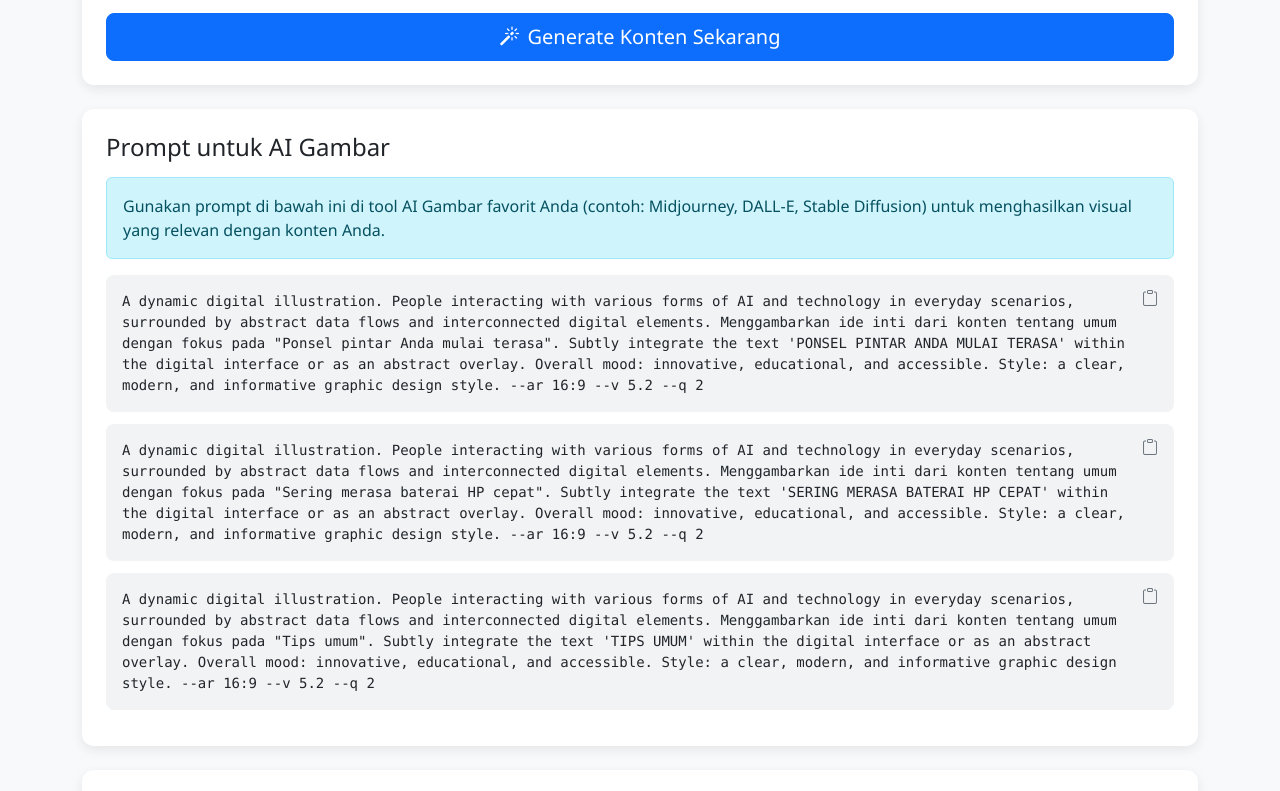
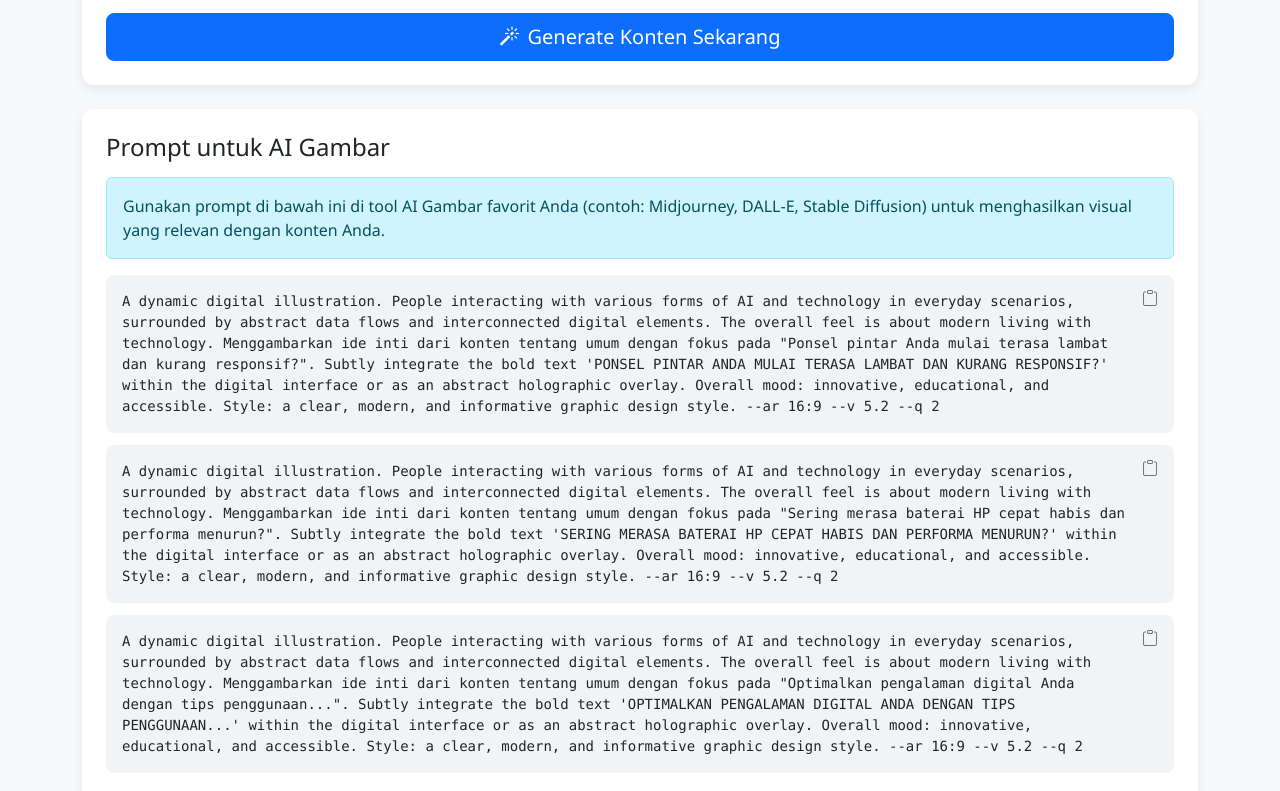
Before and after one commit to Abdulkohar-design/AI-Content-Generatorfacebook, a plain HTML site: page index.html in a window 1280 px wide. Shown: the part 1077-1868 px from the top of the page. Drawn offline with nearby package versions, Linux system fonts and the light colour scheme.

Commit message:
Update index.html

```diff
--- a/index.html
+++ b/index.html
@@ -1156,91 +1156,119 @@
             // --- Image Prompt Generation ---
             function buildImagePromptFromContent(content, topic, keywords, format = 'thread') {
                 let mainTextForImage = '';
-                let visualThemeModifier = ''; // Untuk memodifikasi tema visual dasar
-                let specificTextOverlay = ''; // Untuk teks yang muncul di gambar, jika ada
-
-                // 1. Dapatkan inti teks yang lebih ringkas
+                let visualThemeModifier = '';
+                let specificTextOverlay = ''; // For text hardcoded for a specific topic (e.g., 'PEMBELAJARAN JARAK JAUH')
+
+                // 1. Get a concise and representative core text
+                // Prioritize the hook/title/first sentence as they are designed to summarize
                 if (format === 'thread') {
-                    const keywordsInHook = [
-                        "produktivitas", "kerja", "bisnis", "freelance", "efektif", "hemat waktu",
-                        "belajar", "pendidikan", "tutorial", "skill", "teknologi", "AI", "ChatGPT", "gambar", "video",
-                        "tips", "cara", "panduan", "strategi", "optimasi", "pemula"
-                    ];
-
-                    let foundKeywordPhrase = '';
-                    // Mencari frasa yang lebih relevan
-                    if (content.toLowerCase().includes('mengoptimalkan produktivitas')) foundKeywordPhrase = 'Optimalisasi Produktivitas';
-                    else if (content.toLowerCase().includes('pemanfaatan video')) foundKeywordPhrase = 'Pemanfaatan Video Profesional';
-                    else if (content.toLowerCase().includes('tingkatkan potensi ai')) foundKeywordPhrase = 'Tingkatkan Potensi AI';
-                    else if (content.toLowerCase().includes('rahasia ai gambar')) foundKeywordPhrase = 'Rahasia AI Gambar';
-                    else if (content.toLowerCase().includes('manfaatkan chatgpt')) foundKeywordPhrase = 'Manfaatkan ChatGPT';
-                    else if (content.toLowerCase().includes('teknologi terbaru')) foundKeywordPhrase = 'Teknologi Terbaru';
-                    else if (content.toLowerCase().includes('ai dalam kehidupan')) foundKeywordPhrase = 'AI dalam Kehidupan';
-                    else {
-                        // Fallback: cari keyword tunggal atau ambil beberapa kata pertama
-                        let foundKeyword = keywordsInHook.find(kw => content.toLowerCase().includes(kw));
-                        if (foundKeyword) {
-                            foundKeywordPhrase = `${foundKeyword.charAt(0).toUpperCase() + foundKeyword.slice(1)} ${topic}`;
+                    // Start with the full hook, then refine it
+                    mainTextForImage = content.trim();
+
+                    // Specific phrases for better image text
+                    if (mainTextForImage.toLowerCase().includes('mengoptimalkan produktivitas di tempat kerja')) {
+                        mainTextForImage = 'Optimalisasi Produktivitas Kerja';
+                    } else if (mainTextForImage.toLowerCase().includes('pemanfaatan video yang efektif')) {
+                        mainTextForImage = 'Video Komunikasi Profesional';
+                    } else if (mainTextForImage.toLowerCase().includes('rahasia ai gambar')) {
+                        mainTextForImage = 'Rahasia AI Gambar';
+                    } else if (mainTextForImage.toLowerCase().includes('manfaatkan chatgpt')) {
+                        mainTextForImage = 'Manfaatkan ChatGPT';
+                    } else if (mainTextForImage.toLowerCase().includes('tingkatkan potensi ai')) {
+                        mainTextForImage = 'Tingkatkan Potensi AI';
+                    } else {
+                        // Fallback: If no specific phrase, try to get the first sentence or a few words
+                        let firstSentenceMatch = mainTextForImage.match(/^([^.!?]+[.!?])/);
+                        if (firstSentenceMatch) {
+                            mainTextForImage = firstSentenceMatch[1].trim();
                         } else {
-                            foundKeywordPhrase = content.split(' ').slice(0, 5).join(' ').trim();
-                            if (foundKeywordPhrase.endsWith('...')) foundKeywordPhrase = foundKeywordPhrase.slice(0, -3);
+                            mainTextForImage = mainTextForImage.split(' ').slice(0, 7).join(' ').trim(); // Take up to 7 words
                         }
                     }
 
-                    mainTextForImage = foundKeywordPhrase;
-                    mainTextForImage = mainTextForImage.replace(/[.,\/#!$%\^&\*;:{}=\-_`~()]/g,"").replace(/\s{2,}/g," ").trim();
+                    // Ensure text is clean and doesn't contain bullet points if it accidentally got one
+                    mainTextForImage = mainTextForImage.replace(/^•\s*/, '').replace(/[.,\/#!$%\^&\*;:{}=\-_`~()]/g,"").replace(/\s{2,}/g," ").trim();
+
+                    // Max length for image text for thread hook (can be slightly longer)
+                    const maxImageTextLength = 60;
+                    if (mainTextForImage.length > maxImageTextLength) {
+                        let tempText = mainTextForImage.substring(0, maxImageTextLength);
+                        let lastSpaceIndex = tempText.lastIndexOf(' ');
+                        if (lastSpaceIndex !== -1 && lastSpaceIndex > maxImageTextLength / 2) {
+                            mainTextForImage = tempText.substring(0, lastSpaceIndex);
+                        } else {
+                            mainTextForImage = tempText;
+                        }
+                        mainTextForImage += '...';
+                    }
                     visualThemeModifier = `Menggambarkan ide inti dari konten tentang ${topic} dengan fokus pada "${mainTextForImage}".`;
 
                 } else if (format === 'blog-outline') {
                     const titleMatch = content.match(/^Judul Blog Post:\s*([^\n]+)/);
                     mainTextForImage = titleMatch ? titleMatch[1].trim() : (content.split('\n')[0] || '').replace('Judul Blog Post:', '').trim();
-                    if (mainTextForImage.length > 30) {
-                        mainTextForImage = mainTextForImage.split(' ').slice(0, 4).join(' ').trim();
+
+                    const maxImageTextLength = 70; // A bit longer for blog titles
+                    if (mainTextForImage.length > maxImageTextLength) {
+                        let tempText = mainTextForImage.substring(0, maxImageTextLength);
+                        let lastSpaceIndex = tempText.lastIndexOf(' ');
+                        if (lastSpaceIndex !== -1 && lastSpaceIndex > maxImageTextLength / 2) {
+                            mainTextForImage = tempText.substring(0, lastSpaceIndex);
+                        } else {
+                            mainTextForImage = tempText;
+                        }
+                        mainTextForImage += '...';
                     }
                     mainTextForImage = mainTextForImage.replace(/[.,\/#!$%\^&\*;:{}=\-_`~()]/g,"").replace(/\s{2,}/g," ").trim();
                     visualThemeModifier = `Menyampaikan konsep utama dari outline berjudul: "${mainTextForImage}".`;
 
                 } else if (format === 'caption') {
-                    mainTextForImage = content.split('. ')[0].trim();
-                    if (mainTextForImage.length > 25) {
-                        mainTextForImage = mainTextForImage.split(' ').slice(0, 3).join(' ').trim();
+                    mainTextForImage = content.split('. ')[0].replace(/^•\s*/, '').trim();
+
+                    const maxImageTextLength = 45; // Shortest for captions
+                    if (mainTextForImage.length > maxImageTextLength) {
+                        let tempText = mainTextForImage.substring(0, maxImageTextLength);
+                        let lastSpaceIndex = tempText.lastIndexOf(' ');
+                        if (lastSpaceIndex !== -1 && lastSpaceIndex > maxImageTextLength / 2) {
+                            mainTextForImage = tempText.substring(0, lastSpaceIndex);
+                        } else {
+                            mainTextForImage = tempText;
+                        }
+                        mainTextForImage += '...';
                     }
                     mainTextForImage = mainTextForImage.replace(/[.,\/#!$%\^&\*;:{}=\-_`~()]/g,"").replace(/\s{2,}/g," ").trim();
                     visualThemeModifier = `Mengilustrasikan pesan kunci dari caption: "${mainTextForImage}".`;
                 }
 
-                // 2. Tentukan gaya visual dasar yang lebih netral atau sesuai topik
+                // 2. Define base visual style, dynamic based on topic
                 let baseVisualDescription = `A digital illustration with glowing interconnected lines and abstract data streams. The scene features diverse people (adults, young adults, children if relevant to topic) actively engaged with technology.`;
 
-                // Kita bisa tambahkan modifikasi visual spesifik berdasarkan topik
                 switch (topic) {
                     case 'pendidikan':
                         baseVisualDescription = `A vibrant, futuristic, and digital illustration. The scene features diverse people (adults and children) actively engaged with glowing laptops, tablets, and smartphones, surrounded by interconnected blue and pink digital lines, circuit patterns, and abstract data streams, symbolizing technology and connectivity in education.`;
-                        specificTextOverlay = `'PEMBELAJARAN JARAK JAUH'`; // Teks ini hanya untuk topik pendidikan
+                        specificTextOverlay = `'PEMBELAJARAN JARAK JAUH'`; // This text only for education topic
                         break;
                     case 'bisnis':
-                        baseVisualDescription = `A sleek, modern digital illustration. Professionals collaborating around a holographic interface, charts, and data visualizations, with abstract business growth elements and network connections.`;
+                        baseVisualDescription = `A sleek, modern digital illustration. Professionals collaborating around a holographic interface, charts, and data visualizations, with abstract business growth elements and network connections. The atmosphere is professional and innovative.`;
                         break;
                     case 'chatgpt':
-                        baseVisualDescription = `A clean, minimalist digital illustration. People interacting with AI chatbots on screens, represented by glowing text bubbles and abstract thought processes, in a futuristic or smart environment.`;
+                        baseVisualDescription = `A clean, minimalist digital illustration. People interacting with AI chatbots on screens, represented by glowing text bubbles and abstract thought processes, in a futuristic or smart environment. Focus on clear interface and communication.`;
                         break;
                     case 'gambar':
-                        baseVisualDescription = `An imaginative digital illustration. People creating art or designs on tablets/laptops, surrounded by flowing digital brushstrokes, evolving shapes, and abstract artistic elements, reflecting AI's role in creative processes.`;
+                        baseVisualDescription = `An imaginative digital illustration. People creating art or designs on tablets/laptops, surrounded by flowing digital brushstrokes, evolving shapes, and abstract artistic elements, reflecting AI's role in creative processes. The mood is creative and inspiring.`;
                         break;
                     case 'video':
-                        baseVisualDescription = `A dynamic digital illustration. People producing, editing, or watching videos on various devices, with glowing video frames, playback controls, and abstract soundwave or visual effect elements.`;
+                        baseVisualDescription = `A dynamic digital illustration. People producing, editing, or watching videos on various devices, with glowing video frames, playback controls, and abstract soundwave or visual effect elements. The scene conveys movement and digital media.`;
                         break;
                     case 'teknologi':
-                        baseVisualDescription = `A futuristic digital landscape. People interacting with advanced gadgets, smart devices, and holographic displays, surrounded by complex circuit boards, neural networks, and evolving technological concepts.`;
+                        baseVisualDescription = `A futuristic digital landscape. People interacting with advanced gadgets, smart devices, and holographic displays, surrounded by complex circuit boards, neural networks, and evolving technological concepts. The mood is cutting-edge and transformative.`;
                         break;
                     case 'kehidupan':
-                        baseVisualDescription = `A warm, inviting digital illustration. People using AI in daily life, e.g., smart home, personal assistant, health tracking, seamlessly integrated into a comfortable, modern living space.`;
+                        baseVisualDescription = `A warm, inviting digital illustration. People using AI in daily life, e.g., smart home, personal assistant, health tracking, seamlessly integrated into a comfortable, modern living space. The atmosphere is convenient and comforting.`;
                         break;
                     default: // umum
-                        baseVisualDescription = `A dynamic digital illustration. People interacting with various forms of AI and technology in everyday scenarios, surrounded by abstract data flows and interconnected digital elements.`;
+                        baseVisualDescription = `A dynamic digital illustration. People interacting with various forms of AI and technology in everyday scenarios, surrounded by abstract data flows and interconnected digital elements. The overall feel is about modern living with technology.`;
                         break;
                 }
-
 
                 let styleDescription = '';
                 switch(toneStyleSelect.value) {
@@ -1251,14 +1279,14 @@
                     default: styleDescription = 'a clear, modern, and informative graphic design style'; break;
                 }
 
-                // Gabungkan teks spesifik dari konten ke prompt gambar
+                // Combine text for image overlay
                 let textOverlayPrompt = "";
-                if (specificTextOverlay) { // Jika ada teks overlay khusus untuk topik tertentu (e.g., Pendidikan)
+                if (specificTextOverlay) {
                     textOverlayPrompt = `Include the exact text ${specificTextOverlay} prominently displayed in the image, integrated subtly into the digital elements or as a holographic projection.`;
                 } else if (mainTextForImage) {
-                    textOverlayPrompt = `Subtly integrate the text '${mainTextForImage.toUpperCase()}' within the digital interface or as an abstract overlay.`;
-                }
-
+                    // Use UPPERCASE and 'bold' to instruct AI to render clearly
+                    textOverlayPrompt = `Subtly integrate the bold text '${mainTextForImage.toUpperCase()}' within the digital interface or as an abstract holographic overlay.`;
+                }
 
                 // Final Prompt
                 return `${baseVisualDescription} ${visualThemeModifier} ${textOverlayPrompt} Overall mood: innovative, educational, and accessible. Style: ${styleDescription}. --ar 16:9 --v 5.2 --q 2`;
@@ -1318,39 +1346,39 @@
                     const allSampleThreads = {
                         'chatgpt': [
                             {
-                                hook: "Punya bisnis kecil atau kerja freelance? Gunakan ChatGPT buat bantu kerja lebih cepat dan hemat waktu.",
+                                hook: "Lebih dari sekadar menjawab pertanyaan: ChatGPT sebagai asisten pribadi.",
                                 prompts: [
-                                    "• Buat template penawaran harga untuk jasa desain grafis",
-                                    "• Tulis ulang deskripsi produk ini agar lebih menjual dan jelas",
-                                    "• Buat daftar pertanyaan wawancara awal untuk klien baru",
-                                    "• Susun email follow-up profesional untuk prospek yang belum merespons",
-                                    "• Rancang 3 opsi bio Instagram bisnis yang singkat dan efektif",
-                                    "• Buat ringkasan pitch produk 60 detik untuk presentasi lisan",
-                                    "• Ubah testimoni pelanggan ini jadi konten testimonial bergaya narasi"
+                                    "• Optimalkan prompt Anda untuk hasil yang lebih presisi.",
+                                    "• Manfaatkan fitur 'custom instructions' untuk gaya respons konsisten.",
+                                    "• Gunakan ChatGPT untuk brainstorming ide dan konten.",
+                                    "• Buat draf email atau laporan profesional dalam hitungan detik.",
+                                    "• Simulasikan percakapan untuk latihan presentasi atau wawancara.",
+                                    "• Terjemahkan teks antar bahasa dengan cepat dan akurat.",
+                                    "• Ringkas dokumen panjang menjadi poin-poin kunci yang mudah dipahami."
                                 ]
                             },
                             {
-                                hook: "Ingin meningkatkan produktivitas kerja? ChatGPT bisa jadi asisten pribadi Anda untuk berbagai tugas.",
+                                hook: "Cara ChatGPT membantu bisnis kecil berkembang pesat dan hemat biaya.",
                                 prompts: [
-                                    "• Buat ringkasan meeting dari catatan ini dalam poin-poin penting",
-                                    "• Susun agenda meeting untuk tim produktif dengan durasi 30 menit",
-                                    "• Tulis draft email untuk meminta perpanjangan deadline proyek",
-                                    "• Buat prioritas tugas harian berdasarkan daftar pekerjaan ini",
-                                    "• Rancang template laporan progress mingguan yang singkat dan jelas",
-                                    "• Tulis 3 opsi balasan untuk email keluhan pelanggan",
-                                    "• Buat daftar pertanyaan untuk evaluasi performa karyawan"
+                                    "• Otomatiskan layanan pelanggan dengan chatbot berbasis ChatGPT.",
+                                    "• Hasilkan ide kampanye pemasaran yang menarik dan orisinal.",
+                                    "• Tulis deskripsi produk yang menjual dan menarik perhatian.",
+                                    "• Analisis tren pasar dan kompetitor secara efisien.",
+                                    "• Buat konten media sosial yang konsisten dan relevan.",
+                                    "• Susun rencana bisnis dan proposal proyek dengan cepat.",
+                                    "• Lakukan riset pasar awal tanpa biaya besar."
                                 ]
                             },
                             {
-                                hook: "Jelajahi fitur lanjutan ChatGPT untuk memaksimalkan potensi AI Anda.",
+                                hook: "Kerja ChatGPT untuk kreator konten: Tingkatkan kualitas dan kecepatan produksi.",
                                 prompts: [
-                                    "• Manfaatkan 'Custom Instructions' untuk personalisasi respons AI.",
-                                    "• Gunakan fitur 'Code Interpreter' untuk analisis data dan visualisasi.",
-                                    "• Pelajari cara membuat 'Prompts' yang efektif untuk hasil optimal.",
-                                    "• Integrasikan ChatGPT dengan alat lain melalui API.",
-                                    "• Pahami batasan dan etika penggunaan AI untuk hasil yang bertanggung jawab.",
-                                    "• Ikuti update terbaru fitur ChatGPT agar tidak ketinggalan.",
-                                    "• Gabungkan ChatGPT dengan strategi SEO untuk konten yang powerful."
+                                    "• Hasilkan ide-ide unik untuk video atau blog post.",
+                                    "• Buat outline konten yang terstruktur dan mudah diikuti.",
+                                    "• Tulis skrip podcast atau narasi video yang engaging.",
+                                    "• Kembangkan karakter atau alur cerita fiksi.",
+                                    "• Optimalkan judul dan deskripsi untuk SEO.",
+                                    "• Buat caption media sosial yang memikat audiens.",
+                                    "• Dapatkan feedback instan tentang draf tulisan Anda."
                                 ]
                             }
                         ],
@@ -1429,7 +1457,7 @@
                                 ]
                             }
                         ],
-                        // ... Tambahkan sample lainnya untuk topik 'bisnis', 'pendidikan', 'teknologi', 'kehidupan'
+                        // ... Tambahkan lebih banyak sample untuk topik 'bisnis', 'pendidikan', 'teknologi', 'kehidupan'
                     };
 
                     const availableSamples = allSampleThreads[topic] || allSampleThreads['umum'];
@@ -1438,6 +1466,7 @@
                     threads.forEach((thread, index) => {
                         const threadElement = createThread(thread, index, false, ctaUsed);
                         threadsContainer.appendChild(threadElement);
+                        // Use the revised buildImagePromptFromContent for samples too
                         sampleImagePrompts.push(buildImagePromptFromContent(thread.hook, topic, specificKeywordsInput.value.trim(), 'thread'));
                     });
                     if (threads.length > 0) {
```
